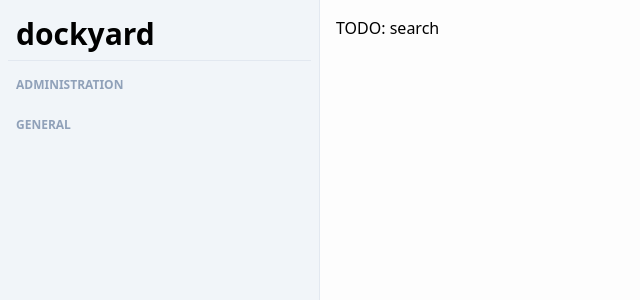
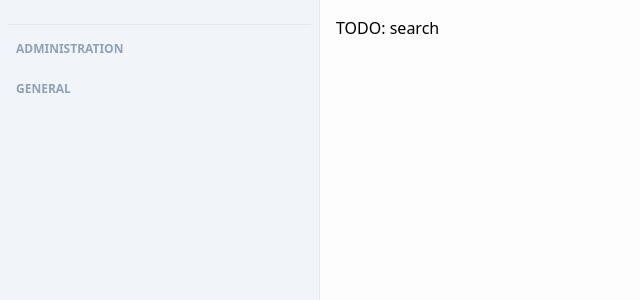
Before and after one commit to The127/dockyard-ui, a Vue app: page / in a window 1280 px wide. Shown: the top 300 px of the page, without its empty margins (0-640 px from the left). Built offline with nearby package versions, Linux system fonts and the light colour scheme; what @tanstack/vue-query would draw is missing.

Commit message:
Update `BurgerMenu` and `BurgerMenuItem` for improved interactivity and styling
Enhance `BurgerMenuItem` with hover effects and exact active class for better UX. Update `BurgerMenu` header to include tenant-aware navigation to the home route.

```diff
--- a/src/components/BugerMenuItem.vue
+++ b/src/components/BugerMenuItem.vue
@@ -9,7 +9,7 @@ defineProps({
 </script>
 
 <template>
-  <router-link :to="to" class="p-2 rounded-md flex flex-row gap-3" active-class="bg-offwhite shadow-md text-cyan-800">
+  <router-link :to="to" class="p-2 rounded-md flex flex-row gap-3 hover:inset-shadow-2xs hover:bg-slate-200 hover:shadow-none" exact-active-class="bg-offwhite shadow-md text-cyan-800">
     <slot/>
   </router-link>
 </template>
--- a/src/components/BurgerMenu.vue
+++ b/src/components/BurgerMenu.vue
@@ -27,7 +27,7 @@ watchEffect(async () => {
 <template>
   <div class="flex flex-col bg-slate-100 border-r border-r-slate-200 p-2 gap-2 min-w-xs max-w-xs w-xs">
     <div class="p-2 border-b border-b-slate-200">
-      <HeadingText>dockyard</HeadingText>
+      <HeadingText class="text-cyan-800"><router-link v-if="route.params.tenant" :to="{name: 'home'}">dockyard</router-link></HeadingText>
     </div>
 
     <BurgerMenuItemGroup>
```
